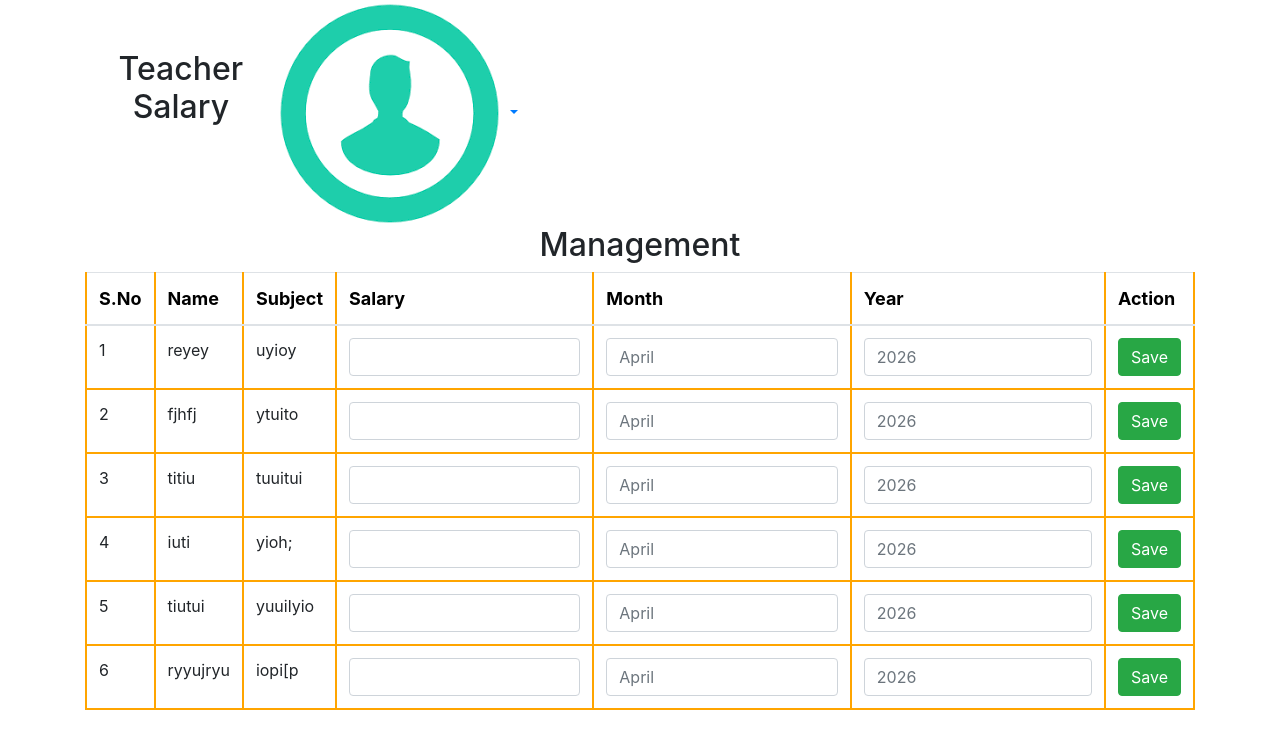
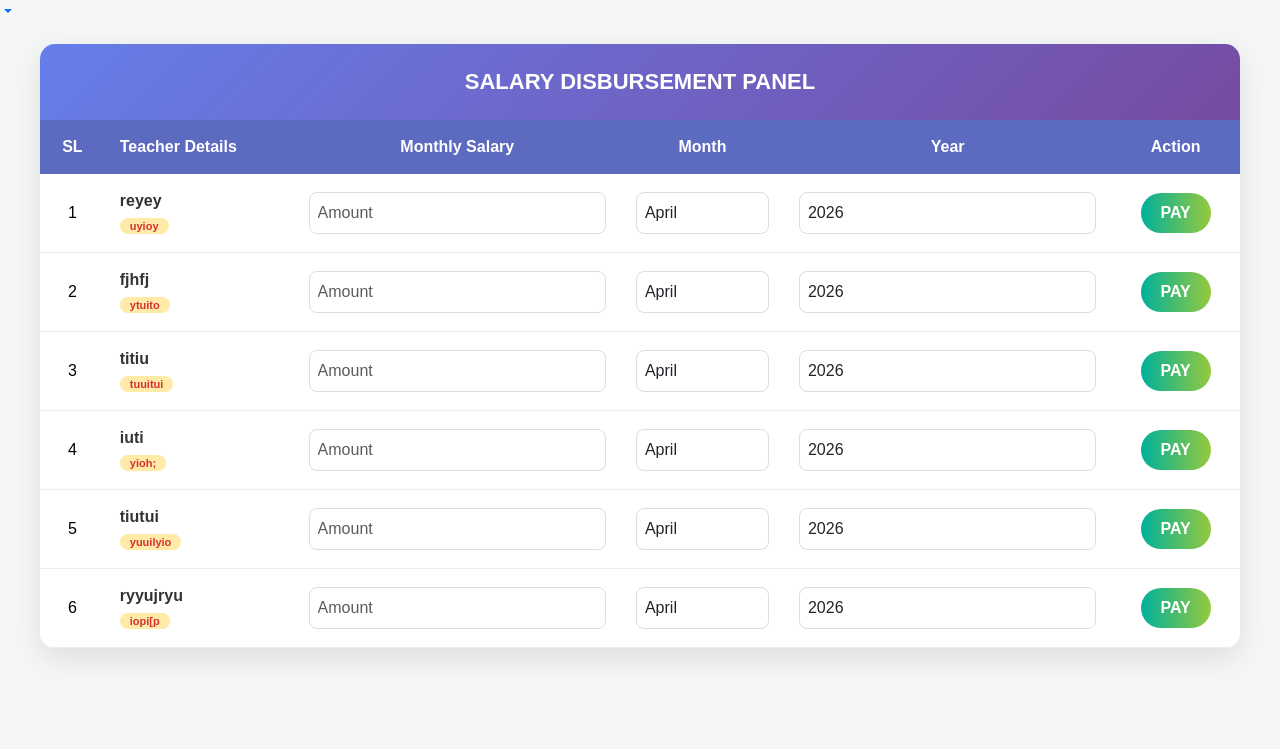
Before and after one commit to iamsakib24/TMS-final, a PHP site: page /salary.php in a window 1280 px wide. Shown: the top 749 px of the page. Run offline with PHP 8.4, Linux system fonts and the light colour scheme; data comes from the database, SQL or seed files in the repository; some libraries are stand-ins or nearby versions.

Commit message:
Update salary.php

```diff
--- a/salary.php
+++ b/salary.php
@@ -3,7 +3,7 @@
 error_reporting(0);
 include('includes/dbconnection.php');
 
-
+// Salary Save Logic
 if(isset($_POST['submit']))
 {
     $teacher_id = $_POST['teacher_id'];
@@ -11,9 +11,7 @@
     $month = $_POST['month'];
     $year = $_POST['year'];
 
-    // Duplicate check
-    $checksql = "SELECT * FROM tblsalary
-                 WHERE teacher_id=:tid AND month=:month AND year=:year";
+    $checksql = "SELECT * FROM tblsalary WHERE teacher_id=:tid AND month=:month AND year=:year";
     $checkquery = $dbh->prepare($checksql);
     $checkquery->bindParam(':tid',$teacher_id,PDO::PARAM_STR);
     $checkquery->bindParam(':month',$month,PDO::PARAM_STR);
@@ -23,63 +21,141 @@
     if($checkquery->rowCount() > 0){
         echo "<script>alert('Salary already added for this month');</script>";
     } else {
-
-        $sql = "INSERT INTO tblsalary(teacher_id, salary, month, year)
-                VALUES(:teacher_id, :salary, :month, :year)";
-
+        $sql = "INSERT INTO tblsalary(teacher_id, salary, month, year) VALUES(:teacher_id, :salary, :month, :year)";
         $query = $dbh->prepare($sql);
         $query->bindParam(':teacher_id',$teacher_id,PDO::PARAM_STR);
         $query->bindParam(':salary',$salary,PDO::PARAM_STR);
         $query->bindParam(':month',$month,PDO::PARAM_STR);
         $query->bindParam(':year',$year,PDO::PARAM_STR);
-
         $query->execute();
 
         echo "<script>alert('Salary Added Successfully');</script>";
     }
 }
-?><!doctype html>
+?>
+<!doctype html>
 <html lang="en">
 <head>
-    <title>Teacher Salary Management</title>
+    <title>Teacher Salary Management | TRMS</title>
+    <link rel="stylesheet" href="vendors/bootstrap/dist/css/bootstrap.min.css">
 
-    <link rel="stylesheet" href="css/bootstrap.css">
     <style>
-        table {
-            border-collapse: collapse;
+        body {
+            background: #f4f7f6;
+            font-family: 'Poppins', sans-serif;
+            margin: 0;
+            padding: 0;
         }
-        td {
-            border: 2px solid orange;
+
+        /* Container fix to center the content */
+        .main-content {
+            padding: 20px;
+            width: 100%;
+            display: flex;
+            justify-content: center;
         }
-        th {
-            color:#000;
-            border: 2px solid orange;
-            font-weight:bold;
-            font-size:18px;
+
+        .card {
+            border: none;
+            border-radius: 15px;
+            box-shadow: 0 10px 30px rgba(0,0,0,0.1);
+            background: #fff;
+            width: 100%;
+            max-width: 1200px; /* Table er size control korbe */
+            overflow: hidden;
         }
+
+        .card-header {
+            background: linear-gradient(135deg, #667eea 0%, #764ba2 100%);
+            padding: 25px;
+            text-align: center;
+            border: none;
+        }
+        .card-header h2 {
+            font-size: 22px;
+            font-weight: 700;
+            color: #fff;
+            margin: 0;
+            text-transform: uppercase;
+        }
+
+        .table thead th {
+            background-color: #5c6bc0;
+            color: #ffffff;
+            font-weight: 600;
+            border: none;
+            padding: 15px;
+            text-align: center;
+        }
+
+        .table tbody td {
+            vertical-align: middle;
+            padding: 15px;
+            text-align: center;
+            border-bottom: 1px solid #eee;
+        }
+
+        .form-control {
+            border-radius: 8px;
+            padding: 8px;
+            border: 1px solid #ddd;
+        }
+
+        .btn-save {
+            background: #00b09b;
+            background: linear-gradient(to right, #00b09b, #96c93d);
+            border: none;
+            padding: 8px 20px;
+            border-radius: 50px;
+            font-weight: 600;
+            color: #fff;
+            transition: 0.3s;
+        }
+        .btn-save:hover {
+            transform: scale(1.05);
+            box-shadow: 0 5px 15px rgba(0,0,0,0.1);
+        }
+
+        .teacher-name { font-weight: 700; color: #333; }
+        .subject-badge {
+            background: #ffeaa7;
+            color: #d63031;
+            padding: 2px 10px;
+            border-radius: 10px;
+            font-size: 11px;
+            font-weight: bold;
+        }
+
+        /* Hiding potential unwanted icons from header.php */
+        .user-area img, .user-avatar { display: none !important; }
     </style>
 </head>
 
 <body>
 
+
 <?php include_once('includes/header.php');?>
 
-<div class="container mt-5">
-    <h2 class="text-center">Teacher Salary Management</h2>
+<div class="main-content">
+    <div class="card">
+        <div class="card-header">
+            <h2>Salary Disbursement Panel</h2>
+        </div>
 
-    <table class="table table-responsive">
+        <div class="card-body p-0">
+            <div class="table-responsive">
+                <table class="table table-hover mb-0">
                     <thead>
                         <tr>
-                <th>S.No</th>
-                <th>Name</th>
-                <th>Subject</th>
-                <th>Salary</th>
+                            <th>SL</th>
+                            <th style="text-align: left;">Teacher Details</th>
+                            <th>Monthly Salary</th>
                             <th>Month</th>
                             <th>Year</th>
                             <th>Action</th>
                         </tr>
                     </thead>
-
+                    <tbody>
                         <?php
                         $sql = "SELECT * FROM tblteacher";
                         $query = $dbh->prepare($sql);
@@ -87,42 +163,49 @@
                         $results = $query->fetchAll(PDO::FETCH_OBJ);
 
                         $cnt = 1;
-        foreach($results as $row)
-        {
+                        foreach($results as $row) {
                         ?>
                         <form method="post">
                         <tr>
                             <td><?php echo $cnt;?></td>
-            <td><?php echo $row->Name;?></td>
-            <td><?php echo $row->TeacherSub;?></td>
-
+                            <td style="text-align: left;">
+                                <div class="teacher-name"><?php echo $row->Name;?></div>
+                                <span class="subject-badge"><?php echo $row->TeacherSub;?></span>
+                            </td>
                             <td>
-                <input type="text" name="salary" class="form-control" required>
+                                <div class="input-group">
+                                    <input type="number" name="salary" class="form-control" placeholder="Amount" required>
+                                </div>
                             </td>
-
                             <td>
-                <input type="text" name="month" class="form-control" placeholder="April" required>
+                                <select name="month" class="form-control" required>
+                                    <?php
+                                    $months = ["January", "February", "March", "April", "May", "June", "July", "August", "September", "October", "November", "December"];
+                                    foreach($months as $m) {
+                                        echo "<option value='$m'".($m == date('F') ? ' selected' : '').">$m</option>";
+                                    }
+                                    ?>
+                                </select>
                             </td>
-
                             <td>
-                <input type="text" name="year" class="form-control" placeholder="2026" required>
+                                <input type="text" name="year" class="form-control" value="<?php echo date('Y'); ?>" required>
                             </td>
-
                             <td>
                                 <input type="hidden" name="teacher_id" value="<?php echo $row->ID;?>">
-                <button type="submit" name="submit" class="btn btn-success">Save</button>
+                                <button type="submit" name="submit" class="btn btn-save">PAY</button>
                             </td>
                         </tr>
                         </form>
-
-        <?php
-        $cnt++;
-        }
-        ?>
+                        <?php $cnt++; } ?>
+                    </tbody>
                 </table>
             </div>
+        </div>
+    </div>
+</div>
 
-
+<script src="vendors/jquery/dist/jquery.min.js"></script>
+<script src="vendors/bootstrap/dist/js/bootstrap.min.js"></script>
 
 </body>
 </html>
```
Lines whose indentation alone changed are shown as unchanged.
